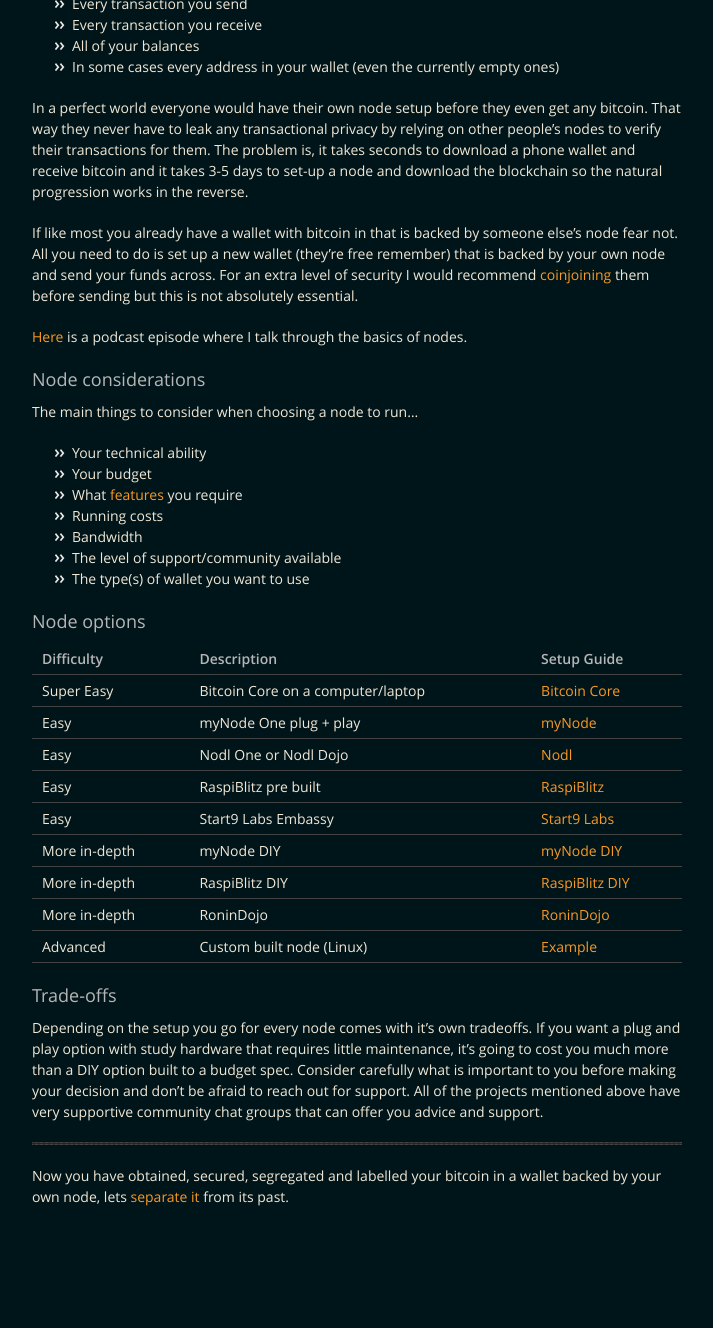
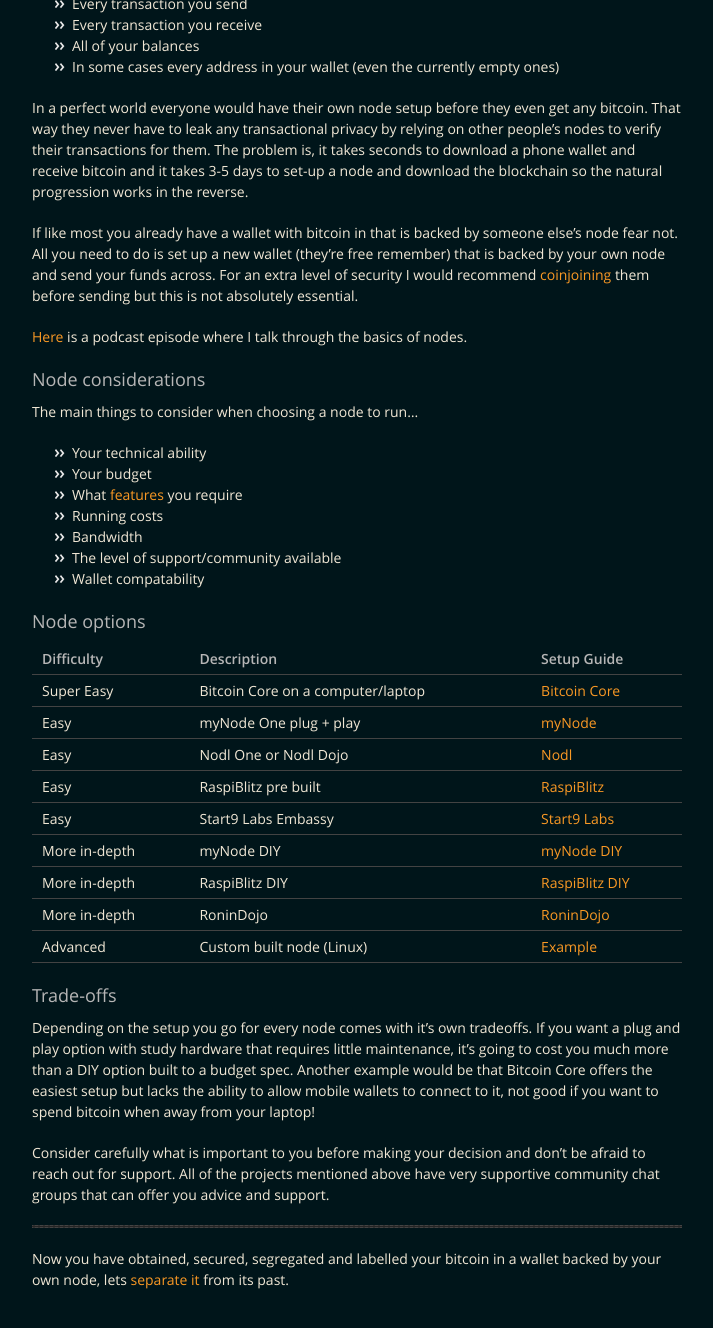
Before and after one commit to BitcoinQnA/BitcoinPrivacyGuide, a Jekyll site: the page built from scrutinise.md, in a window 1280 px wide and 1400 px high, scrolled down 699 px. Shown: the top 1328 px of the window, without its empty margins (283-996 px from the left). Built offline with Jekyll 4.4.1, drawn with Linux system fonts in a browser that asks for light colours.

Commit message:
Update scrutinise.md

```diff
--- a/scrutinise.md
+++ b/scrutinise.md
@@ -42,7 +42,7 @@ The main things to consider when choosing a node to run...
 *  Running costs
 *  Bandwidth
 *  The level of support/community available
-*  The type(s) of wallet you want to use
+*  Wallet compatability
 
 
 ### Node options
@@ -62,7 +62,9 @@ The main things to consider when choosing a node to run...
 
 ### Trade-offs
 
-Depending on the setup you go for every node comes with it's own tradeoffs. If you want a plug and play option with study hardware that requires little maintenance, it's going to cost you much more than a DIY option built to a budget spec. Consider carefully what is important to you before making your decision and don't be afraid to reach out for support. All of the projects mentioned above have very supportive community chat groups that can offer you advice and support.
+Depending on the setup you go for every node comes with it's own tradeoffs. If you want a plug and play option with study hardware that requires little maintenance, it's going to cost you much more than a DIY option built to a budget spec. Another example would be that Bitcoin Core offers the easiest setup but lacks the ability to allow mobile wallets to connect to it, not good if you want to spend bitcoin when away from your laptop!
+
+Consider carefully what is important to you before making your decision and don't be afraid to reach out for support. All of the projects mentioned above have very supportive community chat groups that can offer you advice and support.
 
   ***
 
```
